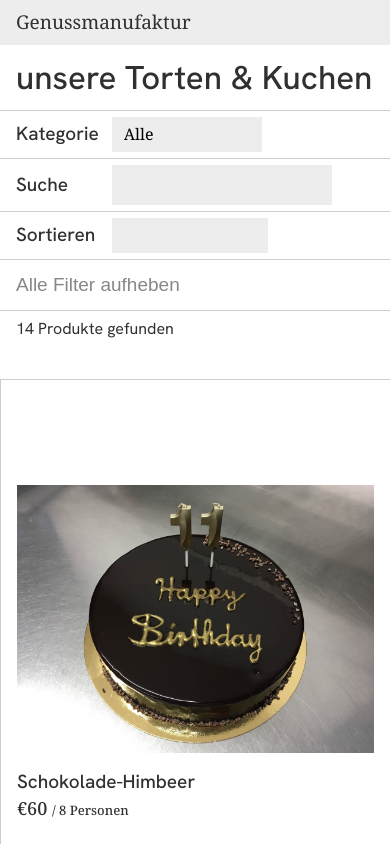
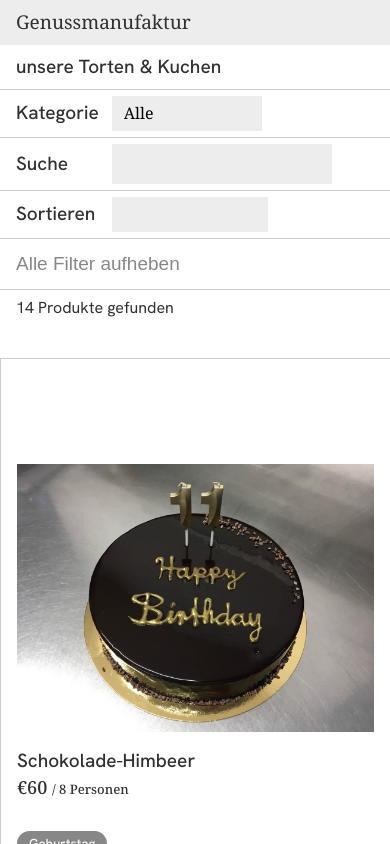
Before and after one commit to svnhrzg/product-list, a React (Create React App) app: page / in a window 390 px wide. Shown: the top 844 px of the page. Built offline with nearby package versions, Linux system fonts and the light colour scheme.

Commit message:
fix font size

```diff
--- a/src/index.css
+++ b/src/index.css
@@ -394,7 +394,8 @@ select:focus {
     width: 100%;
   }
 
-  .modal-header h1 {
+  .modal-header h1,
+  .add-product h1 {
     font-size: var(--fs-medium);
   }
 
```
